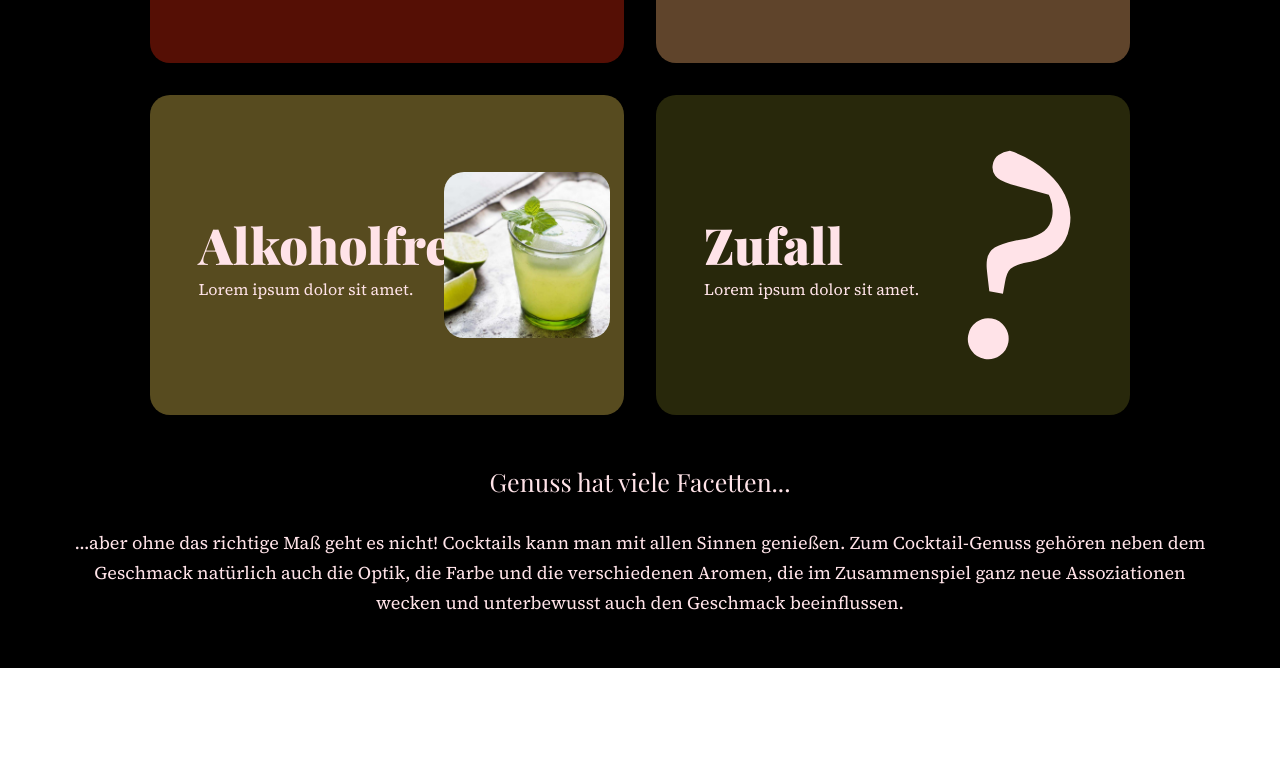
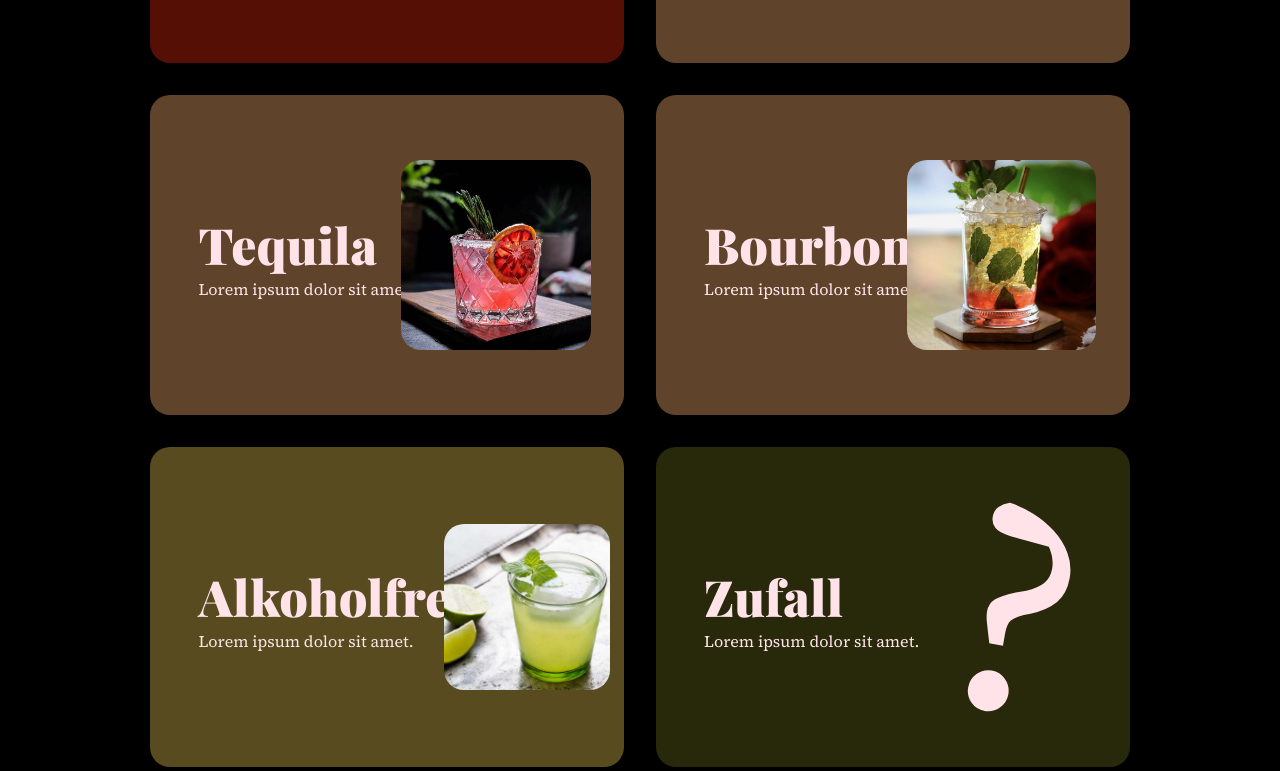
Before and after one commit to AdrSpeer/CocktailApp, a React (Vite) app: page / in a window 1280 px wide. Shown: the part 1409-2180 px from the top of the page. Before the commit the page ends 2077 px from the top, so only its background shows below. Built offline with nearby package versions, Linux system fonts and the light colour scheme; no server answers.

Commit message:
Home_Add_Tequila&Bourbon

```diff
--- a/src/pages/Home/Home.jsx
+++ b/src/pages/Home/Home.jsx
@@ -66,6 +66,28 @@ const Home = () => {
         <HashLink
           smooth
           scroll={(el) => scrollWithOffset(el)}
+          to={`/types/scotch#drinks`}
+        >
+          <div className="filter background-4">
+            <h2>Tequila</h2>
+            <p>Lorem ipsum dolor sit amet.</p>
+            <img src="../../../public/svg/tequila.jpg" alt="" />
+          </div>
+        </HashLink>
+        <HashLink
+          smooth
+          scroll={(el) => scrollWithOffset(el)}
+          to={`/types/scotch#drinks`}
+        >
+          <div className="filter background-4">
+            <h2>Bourbon</h2>
+            <p>Lorem ipsum dolor sit amet.</p>
+            <img src="../../../public/svg/Bourbon.jpg" alt="" />
+          </div>
+        </HashLink>
+        <HashLink
+          smooth
+          scroll={(el) => scrollWithOffset(el)}
           to={`/types/non-alcoholic#drinks`}
         >
           <div className="filter background-5">
```
Also changed, not shown: public/svg/Bourbon.jpg (added), public/svg/Tequila.jpg (added).
